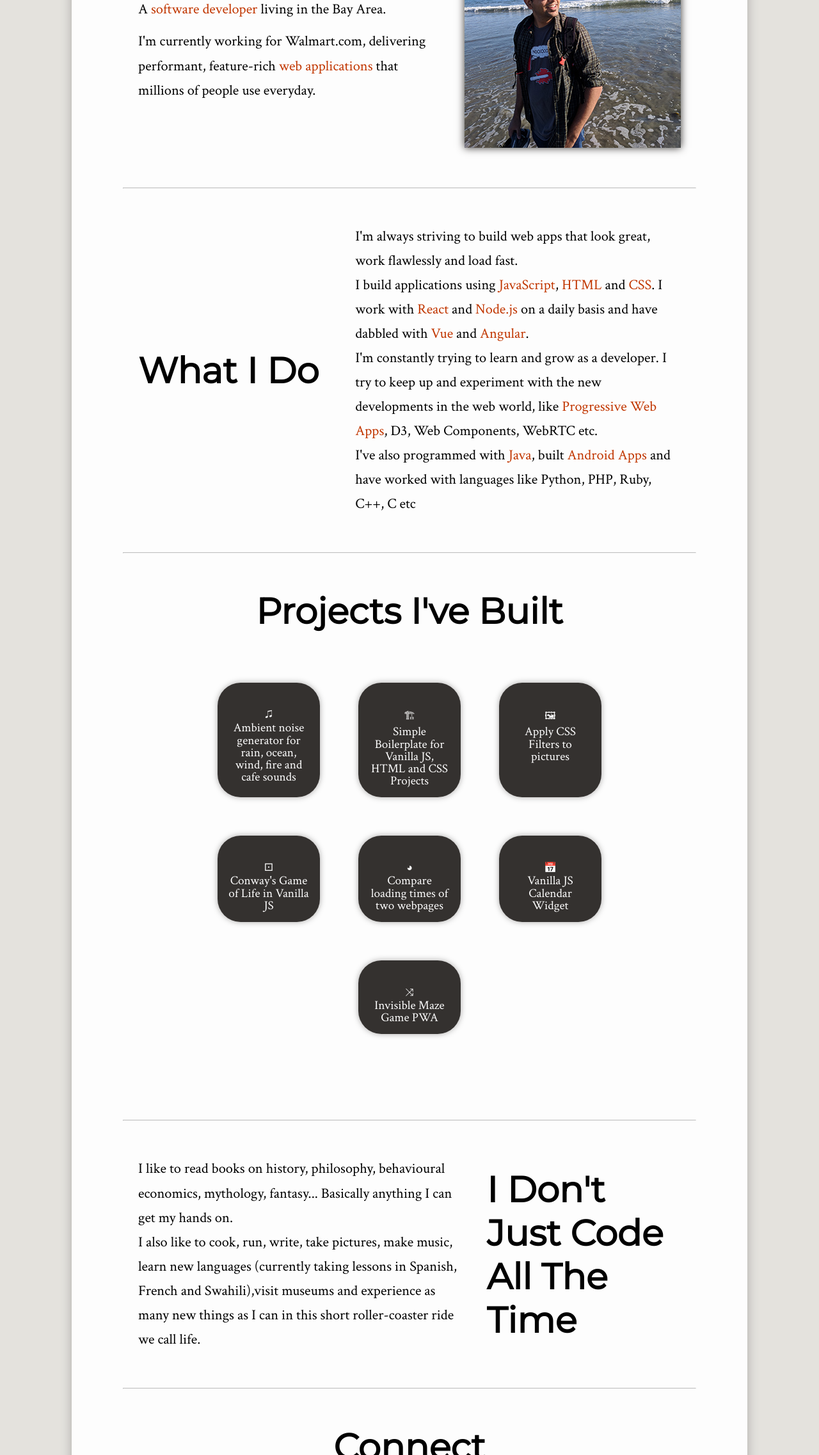
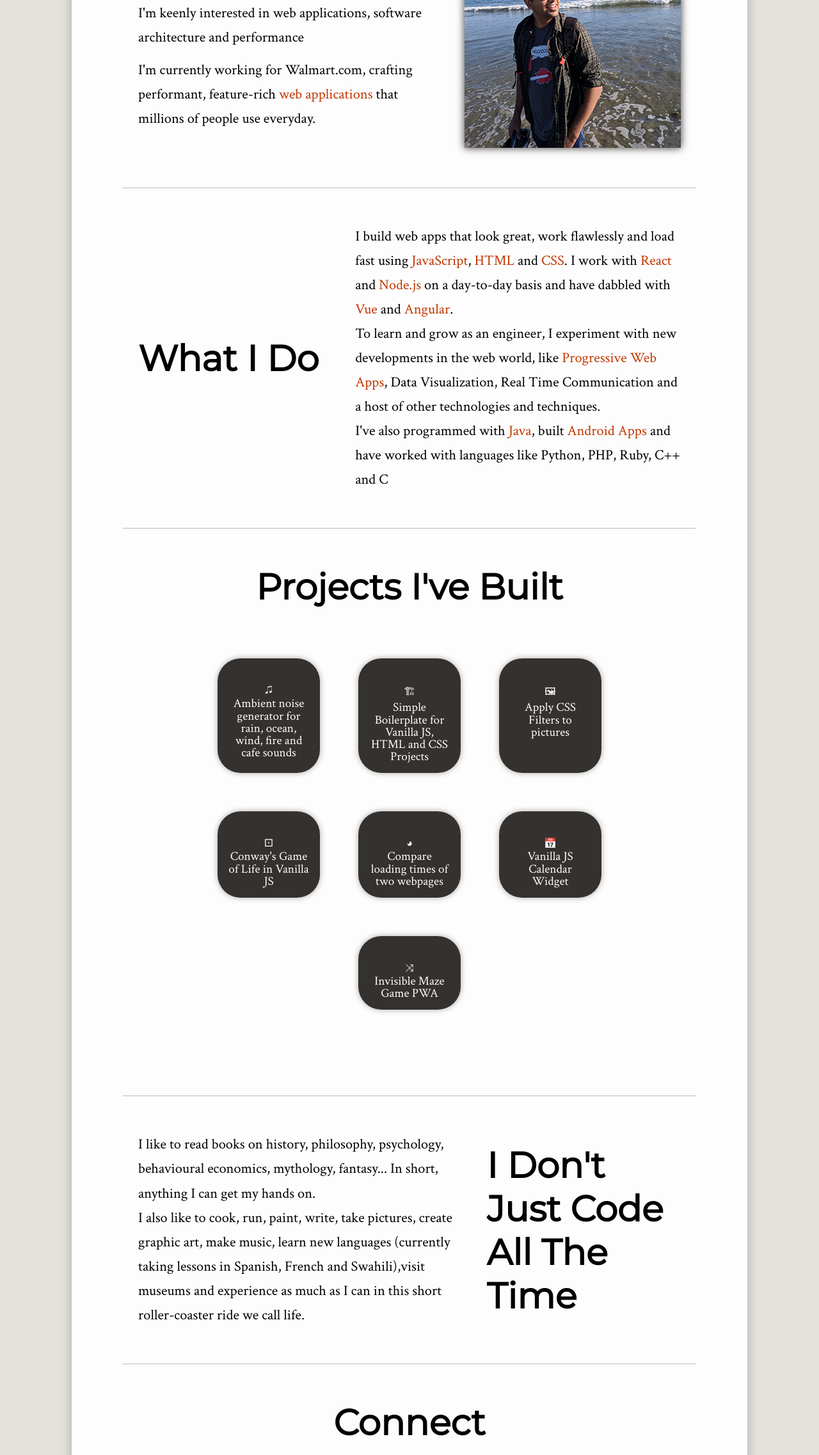
Before and after one commit to ShlokD/about-me, a website: page index.html in a window 1280 px wide. Shown: the part 411-2685 px from the top of the page at 64% size. Drawn offline with Linux system fonts and the light colour scheme.

Commit message:
Add updates

```diff
--- a/index.html
+++ b/index.html
@@ -45,8 +45,9 @@
           <p>Hi i'm</p>
           <h1>Shlok Desai</h1>
           <p> A
-            <em>software developer</em> living in the Bay Area.</p>
-          <p>I'm currently working for Walmart.com, delivering performant, feature-rich
+            <em>software engineer</em> living in the Bay Area.</p>
+          <p>I'm keenly interested in web applications, software architecture and performance </p>
+          <p>I'm currently working for Walmart.com, crafting performant, feature-rich
             <em>web applications</em>
             that millions of people use everyday.
           </p>
@@ -63,23 +64,22 @@
         </div>
         <div class="section-description">
 
-          <p>I'm always striving to build web apps that look great, work flawlessly and load fast.
-            <br /> I build applications using
+          <p>I build web apps that look great, work flawlessly and load fast using
             <em>JavaScript</em>,
             <em>HTML</em>
             and
             <em>CSS</em>. I work with
             <em>React</em> and
-            <em>Node.js</em> on a daily basis and have dabbled with
+            <em>Node.js</em> on a day-to-day basis and have dabbled with
             <em>Vue</em> and
             <em>Angular</em>.
-            <br /> I'm constantly trying to learn and grow as a developer. I try to keep up and experiment with the new developments
+            <br /> To learn and grow as an engineer, I experiment with new developments
             in the web world, like
-            <em>Progressive Web Apps</em>, D3, Web Components, WebRTC etc.
+            <em>Progressive Web Apps</em>, Data Visualization, Real Time Communication and a host of other technologies and techniques.
             <br /> I've also programmed with
             <em>Java</em>, built
             <em>Android Apps</em>
-            and have worked with languages like Python, PHP, Ruby, C++, C etc</p>
+            and have worked with languages like Python, PHP, Ruby, C++ and C</p>
         </div>
       </section>
       <hr />
@@ -151,11 +151,11 @@
           <h2>I Don't Just Code All The Time</h2>
         </div>
         <div class="section-description">
-          <p>I like to read books on history, philosophy, behavioural economics, mythology, fantasy... Basically anything I
+          <p>I like to read books on history, philosophy, psychology, behavioural economics, mythology, fantasy... In short, anything I
             can get my hands on.
-            <br /> I also like to cook, run, write, take pictures, make music, learn new languages (currently taking lessons
+            <br /> I also like to cook, run, paint, write, take pictures, create graphic art, make music, learn new languages (currently taking lessons
             in Spanish, French and Swahili),visit museums and experience as
-            many new things as I can in this short roller-coaster ride we call life.</p>
+            much as I can in this short roller-coaster ride we call life.</p>
         </div>
       </section>
       <hr />
--- a/package.json
+++ b/package.json
@@ -11,7 +11,7 @@
   "author": "Shlok Desai",
   "license": "ISC",
   "devDependencies": {
-    "browser-sync": "^2.26.3",
+    "browser-sync": "^2.26.7",
     "gulp": "^4.0.0",
     "gulp-autoprefixer": "^5.0.0",
     "gulp-cssnano": "^2.1.3",
```
Also changed, not shown: 1 other file.
